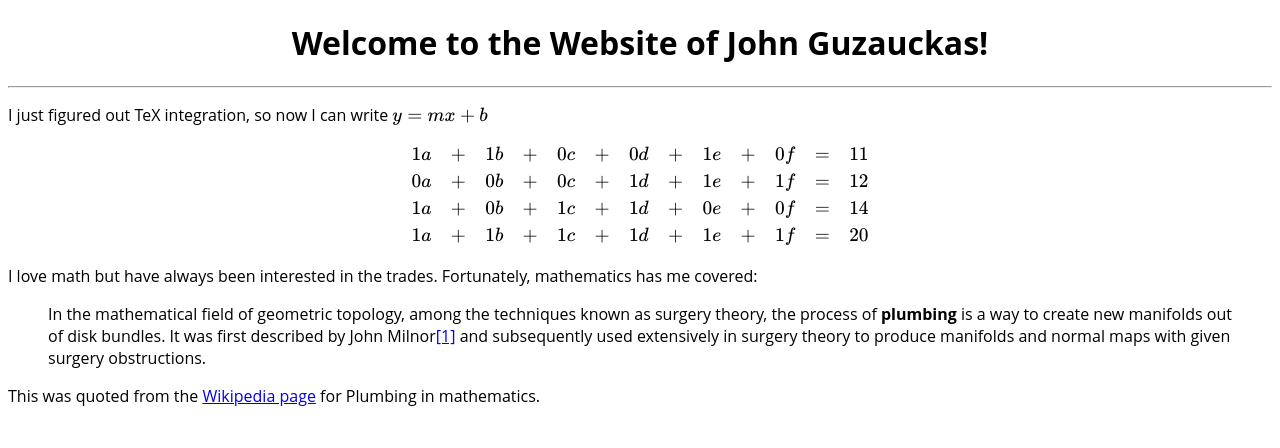
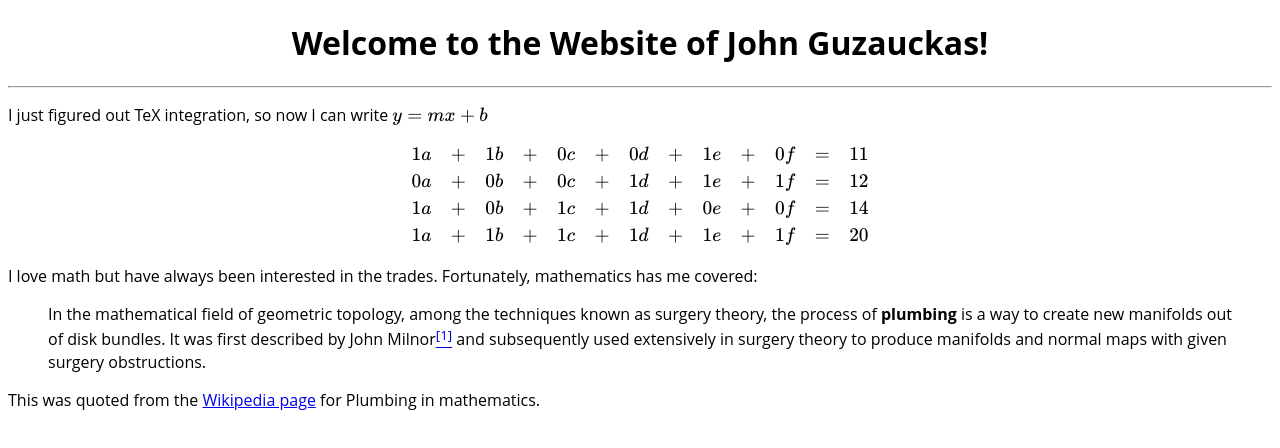
Before and after one commit to jguzauckas/jguzauckas.github.io, a plain HTML site: page index.html in a window 1280 px wide. Drawn offline with nearby package versions, Linux system fonts and the light colour scheme; some packages are replaced by stand-ins of ours; a web font is replaced by a local one.

Commit message:
Update index.html

```diff
--- a/index.html
+++ b/index.html
@@ -35,7 +35,7 @@ body {
 <blockquote cite="https://en.wikipedia.org/wiki/Plumbing_(mathematics)">
     In the mathematical field of geometric topology, among the techniques known as surgery theory, the process of <b>plumbing</b>
     is a way to create new manifolds out of disk bundles. It was first described by
-    John Milnor<a href="https://en.wikipedia.org/wiki/Plumbing_(mathematics)#cite_note-:0-1"><super>[1]</super></a>
+    John Milnor<a href="https://en.wikipedia.org/wiki/Plumbing_(mathematics)#cite_note-:0-1"><sup>[1]</sup></a>
     and subsequently used extensively in surgery theory to produce manifolds and normal maps with given surgery obstructions.
 </blockquote>
 <p>This was quoted from the <a href="https://en.wikipedia.org/wiki/Plumbing_(mathematics)">Wikipedia page</a> for Plumbing in mathematics.</p>
```
